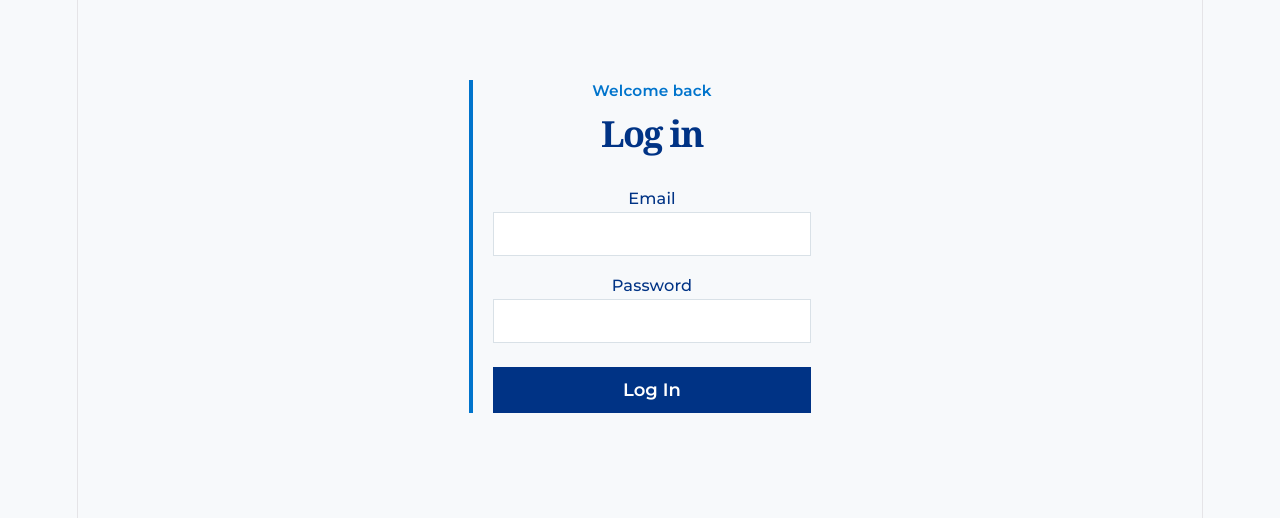
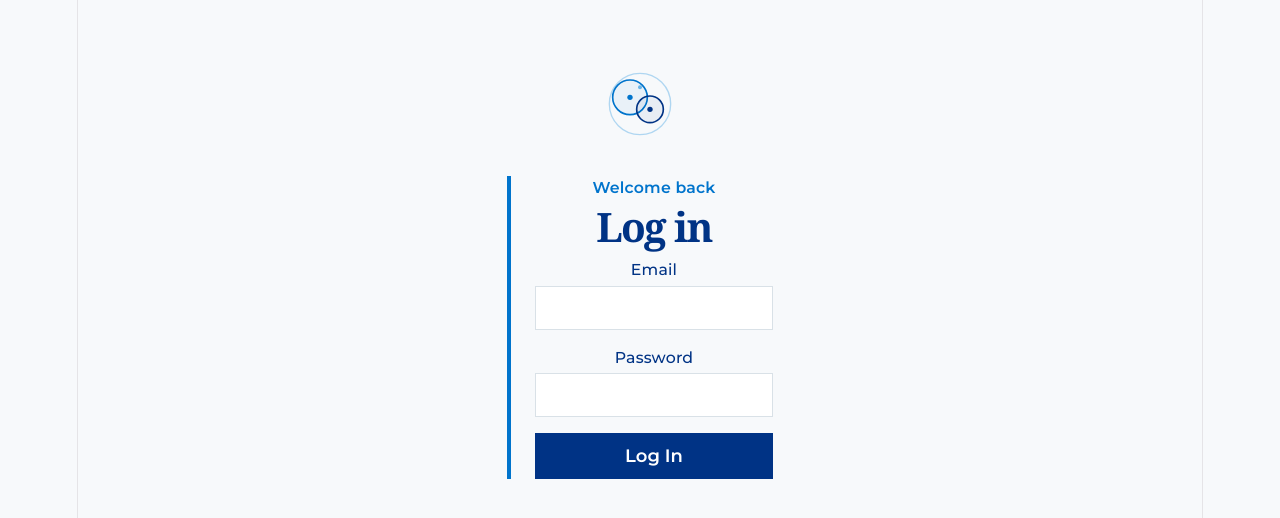
Before and after one commit to hnsgrn07/usana-dashboard, a React (Vite) app: page /login in a window 1280 px wide. Shown: the top 518 px of the page. Built offline with nearby package versions, Linux system fonts and the light colour scheme.

Commit message:
real CSS design system, type scale, hover states, entry-page illustration

```diff
--- a/src/App.jsx
+++ b/src/App.jsx
@@ -6,6 +6,7 @@ import Login from "./pages/Login";
 import Dashboard from "./pages/Dashboard";
 import ProtectedRoute from "./components/ProtectedRoute";
 import Enroll from "./pages/Enroll";
+import CellularMotif from "./components/CellularMotif";
 
 function Home() {
   const [message, setMessage] = useState("Loading...");
@@ -17,13 +18,12 @@ function Home() {
   }, []);
 
   return (
-    <div style={{ maxWidth: "480px", margin: "80px auto", padding: "0 24px" }}>
-      <p style={{ fontSize: "0.85rem", color: "var(--color-blue)", fontWeight: 600, margin: "0 0 4px 0" }}>
-        USANA Personal Coach
-      </p>
-      <h1 style={{ fontSize: "2.5rem", marginBottom: "24px" }}>Your daily dose, decided for you.</h1>
-      <p style={{ marginBottom: "32px" }}>{message}</p>
-      <div style={{ display: "flex", gap: "16px", flexWrap: "wrap" }}>
+    <div style={{ maxWidth: "480px", margin: "0 auto", padding: "var(--space-8) var(--space-5) 0" }}>
+      <CellularMotif />
+      <p className="eyebrow" style={{ marginTop: "var(--space-5)" }}>USANA Personal Coach</p>
+      <h1>Your daily dose, decided for you.</h1>
+      <p style={{ color: "var(--color-gray)" }}>{message}</p>
+      <div style={{ display: "flex", gap: "var(--space-5)", flexWrap: "wrap", marginTop: "var(--space-5)" }}>
         <Link to="/register">Register</Link>
         <Link to="/login">Log In</Link>
         <Link to="/enroll">Generate Enrollment QR</Link>
--- /dev/null
+++ b/src/components/CellularMotif.jsx
@@ -0,0 +1,18 @@
+// CellularMotif.jsx
+// Abstract cellular illustration used on entry pages (Home, Login,
+// Register) — ties visually into USANA's "Cellular Nutrition" identity
+// rather than using generic stock-style graphics.
+function CellularMotif({ size = 120 }) {
+  return (
+    <svg width={size} height={size} viewBox="0 0 120 120" fill="none" xmlns="http://www.w3.org/2000/svg">
+      <circle cx="60" cy="60" r="46" stroke="var(--color-lightblue)" strokeWidth="2" opacity="0.5" />
+      <circle cx="45" cy="50" r="26" stroke="var(--color-blue)" strokeWidth="2.5" fill="rgba(0,116,204,0.06)" />
+      <circle cx="75" cy="68" r="20" stroke="var(--color-navy)" strokeWidth="2.5" fill="rgba(0,51,133,0.06)" />
+      <circle cx="45" cy="50" r="4" fill="var(--color-blue)" />
+      <circle cx="75" cy="68" r="4" fill="var(--color-navy)" />
+      <circle cx="60" cy="35" r="3" fill="var(--color-lightblue)" />
+    </svg>
+  );
+}
+
+export default CellularMotif;
--- a/src/pages/Login.jsx
+++ b/src/pages/Login.jsx
@@ -2,6 +2,7 @@ import { useState } from "react";
 import { useNavigate } from "react-router-dom";
 import apiClient from "../api/client";
 import { saveToken } from "../auth";
+import CellularMotif from "../components/CellularMotif";
 
 function Login() {
   const [email, setEmail] = useState("");
@@ -23,38 +24,23 @@ function Login() {
   }
 
   return (
-    <div style={{ maxWidth: "420px", margin: "80px auto", padding: "0 24px" }}>
-      <div style={{ borderLeft: "4px solid var(--color-blue)", paddingLeft: "20px" }}>
-        <p style={{ fontSize: "0.85rem", color: "var(--color-blue)", fontWeight: 600, margin: "0 0 4px 0" }}>
-          Welcome back
-        </p>
-        <h1 style={{ fontSize: "2rem", marginBottom: "24px" }}>Log in</h1>
+  <div style={{ maxWidth: "420px", margin: "0 auto", padding: "var(--space-8) var(--space-5) 0" }}>
+    <CellularMotif size={80} />
+    <div className="panel-accent blue" style={{ marginTop: "var(--space-5)" }}>
+      <p className="eyebrow">Welcome back</p>
+      <h1>Log in</h1>
 
       <form onSubmit={handleSubmit}>
-          <div style={{ marginBottom: "16px" }}>
+        <div className="field">
           <label>Email</label>
-            <input
-              type="email"
-              value={email}
-              onChange={(e) => setEmail(e.target.value)}
-              required
-            />
+          <input type="email" value={email} onChange={(e) => setEmail(e.target.value)} required />
         </div>
-          <div style={{ marginBottom: "24px" }}>
+        <div className="field">
           <label>Password</label>
-            <input
-              type="password"
-              value={password}
-              onChange={(e) => setPassword(e.target.value)}
-              required
-            />
+          <input type="password" value={password} onChange={(e) => setPassword(e.target.value)} required />
         </div>
-          {error && (
-            <p style={{ color: "var(--color-error)", fontSize: "0.9rem", marginBottom: "16px" }}>
-              {error}
-            </p>
-          )}
-          <button type="submit" style={{ width: "100%" }}>Log In</button>
+        {error && <p style={{ color: "var(--color-error)", fontSize: "var(--text-sm)" }}>{error}</p>}
+        <button type="submit" className="btn btn-full">Log In</button>
       </form>
     </div>
   </div>
--- a/src/pages/Register.jsx
+++ b/src/pages/Register.jsx
@@ -1,6 +1,7 @@
 import { useState } from "react";
 import { useNavigate, useSearchParams } from "react-router-dom";
 import apiClient from "../api/client";
+import CellularMotif from "../components/CellularMotif";
 
 function Register() {
   const [searchParams] = useSearchParams();
@@ -27,47 +28,27 @@ function Register() {
   }
 
   return (
-    <div style={{ maxWidth: "420px", margin: "80px auto", padding: "0 24px" }}>
-      <div style={{ borderLeft: "4px solid var(--color-navy)", paddingLeft: "20px" }}>
-        <p style={{ fontSize: "0.85rem", color: "var(--color-blue)", fontWeight: 600, margin: "0 0 4px 0" }}>
-          New member
-        </p>
-        <h1 style={{ fontSize: "2rem", marginBottom: "24px" }}>Create account</h1>
+  <div style={{ maxWidth: "420px", margin: "0 auto", padding: "var(--space-8) var(--space-5) 0" }}>
+    <CellularMotif size={80} />
+    <div className="panel-accent" style={{ marginTop: "var(--space-5)" }}>
+      <p className="eyebrow">New member</p>
+      <h1>Create account</h1>
 
       <form onSubmit={handleSubmit}>
-          <div style={{ marginBottom: "16px" }}>
+        <div className="field">
           <label>Email</label>
-            <input
-              type="email"
-              value={email}
-              onChange={(e) => setEmail(e.target.value)}
-              required
-            />
+          <input type="email" value={email} onChange={(e) => setEmail(e.target.value)} required />
         </div>
-          <div style={{ marginBottom: "16px" }}>
+        <div className="field">
           <label>Password</label>
-            <input
-              type="password"
-              value={password}
-              onChange={(e) => setPassword(e.target.value)}
-              required
-            />
+          <input type="password" value={password} onChange={(e) => setPassword(e.target.value)} required />
         </div>
-          <div style={{ marginBottom: "24px" }}>
+        <div className="field">
           <label>Enrollment Token</label>
-            <input
-              type="text"
-              value={enrollmentToken}
-              onChange={(e) => setEnrollmentToken(e.target.value)}
-              required
-            />
+          <input type="text" value={enrollmentToken} onChange={(e) => setEnrollmentToken(e.target.value)} required />
         </div>
-          {error && (
-            <p style={{ color: "var(--color-error)", fontSize: "0.9rem", marginBottom: "16px" }}>
-              {error}
-            </p>
-          )}
-          <button type="submit" style={{ width: "100%" }}>Register</button>
+        {error && <p style={{ color: "var(--color-error)", fontSize: "var(--text-sm)" }}>{error}</p>}
+        <button type="submit" className="btn btn-full">Register</button>
       </form>
     </div>
   </div>
--- a/src/styles/global.css
+++ b/src/styles/global.css
@@ -1,6 +1,8 @@
 /* global.css
-   USANA brand-aligned design tokens: navy/blue palette, Montserrat +
-   Georgia typography, flat "personal label" layout style */
+   USANA brand-aligned design system: navy/blue palette, Montserrat +
+   Georgia typography, flat "personal label" layout — now with a real
+   type scale, spacing scale, and interactive states via CSS classes
+   instead of inline styles. */
 
 :root {
   --color-bg: #F7F9FB;
@@ -13,6 +15,27 @@
 
   --font-heading: Georgia, 'Times New Roman', serif;
   --font-body: 'Montserrat', -apple-system, sans-serif;
+
+  /* Type scale — a real ratio instead of ad-hoc pixel values */
+  --text-xs: 0.75rem;
+  --text-sm: 0.875rem;
+  --text-base: 1rem;
+  --text-lg: 1.25rem;
+  --text-xl: 1.75rem;
+  --text-2xl: 2.25rem;
+  --text-3xl: 3rem;
+
+  /* Spacing scale — consistent rhythm instead of arbitrary px values */
+  --space-1: 4px;
+  --space-2: 8px;
+  --space-3: 12px;
+  --space-4: 16px;
+  --space-5: 24px;
+  --space-6: 32px;
+  --space-7: 48px;
+  --space-8: 64px;
+
+  --transition: 150ms ease;
 }
 
 * {
@@ -25,48 +48,153 @@ body {
   color: var(--color-navy);
   font-family: var(--font-body);
   line-height: 1.5;
+  font-size: var(--text-base);
 }
 
 h1, h2, h3 {
   font-family: var(--font-heading);
   font-weight: 700;
-  margin: 0 0 8px 0;
+  margin: 0 0 var(--space-2) 0;
   color: var(--color-navy);
+  line-height: 1.15;
+}
+
+h1 { font-size: var(--text-2xl); }
+h2 { font-size: var(--text-xl); }
+h3 { font-size: var(--text-lg); }
+
+p {
+  margin: 0 0 var(--space-3) 0;
 }
 
 a {
   color: var(--color-blue);
   text-decoration: underline;
   text-decoration-thickness: 2px;
+  transition: color var(--transition);
 }
 
-button {
+a:hover {
+  color: var(--color-navy);
+}
+
+/* --- Buttons --- */
+.btn {
   font-family: var(--font-body);
   font-weight: 600;
+  font-size: var(--text-base);
   background-color: var(--color-navy);
   color: white;
   border: none;
-  padding: 12px 24px;
+  padding: var(--space-3) var(--space-5);
   cursor: pointer;
-  font-size: 1rem;
+  transition: background-color var(--transition), transform var(--transition);
 }
 
-button:hover {
+.btn:hover {
   background-color: var(--color-blue);
+}
+
+.btn:active {
+  transform: scale(0.98);
+}
+
+.btn:disabled {
+  opacity: 0.5;
+  cursor: default;
+  transform: none;
+}
+
+.btn-full { width: 100%; }
+
+.btn-ghost {
+  background-color: transparent;
+  color: var(--color-blue);
+  padding: var(--space-2) 0;
+}
+
+.btn-ghost:hover {
+  color: var(--color-navy);
+  background-color: transparent;
+}
+
+/* --- Form fields --- */
+.field { margin-bottom: var(--space-4); }
+
+.field label {
+  display: block;
+  font-weight: 500;
+  font-size: var(--text-sm);
+  color: var(--color-navy);
+  margin-bottom: var(--space-1);
 }
 
 input, select, textarea {
   font-family: var(--font-body);
   border: 1px solid var(--color-border);
   padding: 10px;
-  font-size: 1rem;
+  font-size: var(--text-base);
   background-color: white;
   color: var(--color-navy);
   width: 100%;
+  transition: border-color var(--transition);
 }
 
-label {
+input:focus, select:focus, textarea:focus {
+  outline: none;
+  border-color: var(--color-blue);
+  box-shadow: 0 0 0 3px rgba(0, 116, 204, 0.15);
+}
+
+/* --- Chips (toggleable pills for goals/restrictions) --- */
+.chip {
+  font-size: var(--text-sm);
+  padding: 6px 14px;
+  border: 1px solid var(--color-border);
+  background-color: white;
+  color: var(--color-navy);
+  cursor: pointer;
   font-weight: 500;
-  font-size: 0.9rem;
-  color: var(--color-navy);
+  transition: all var(--transition);
+  display: inline-flex;
+  align-items: center;
+  gap: 6px;
 }
+
+.chip:hover {
+  border-color: var(--color-navy);
+}
+
+.chip.selected {
+  background-color: var(--color-navy);
+  border-color: var(--color-navy);
+  color: white;
+}
+
+/* --- Panels (the "personal label" card style) --- */
+.panel {
+  background-color: white;
+  padding: var(--space-5);
+  margin-bottom: var(--space-5);
+}
+
+.panel-accent {
+  border-left: 4px solid var(--color-navy);
+  padding-left: var(--space-5);
+}
+
+.panel-accent.blue { border-left-color: var(--color-blue); }
+.panel-accent.lightblue { border-left-color: var(--color-lightblue); }
+
+.eyebrow {
+  font-size: var(--text-sm);
+  color: var(--color-blue);
+  font-weight: 600;
+  margin: 0 0 var(--space-1) 0;
+}
+
+hr.divider {
+  border: none;
+  border-top: 1px solid var(--color-border);
+  margin: var(--space-3) 0;
+}
```
Lines whose indentation alone changed are shown as unchanged.
